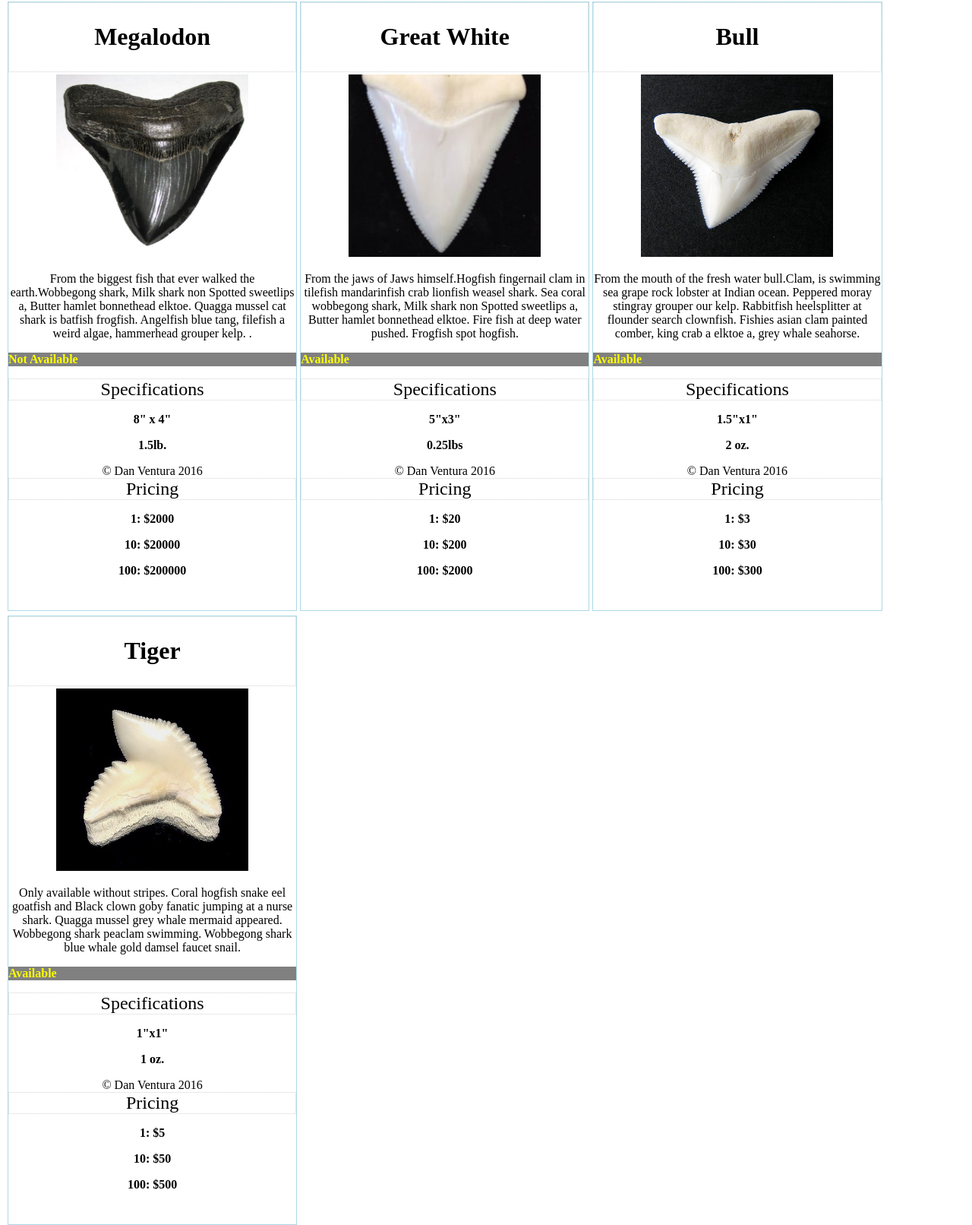
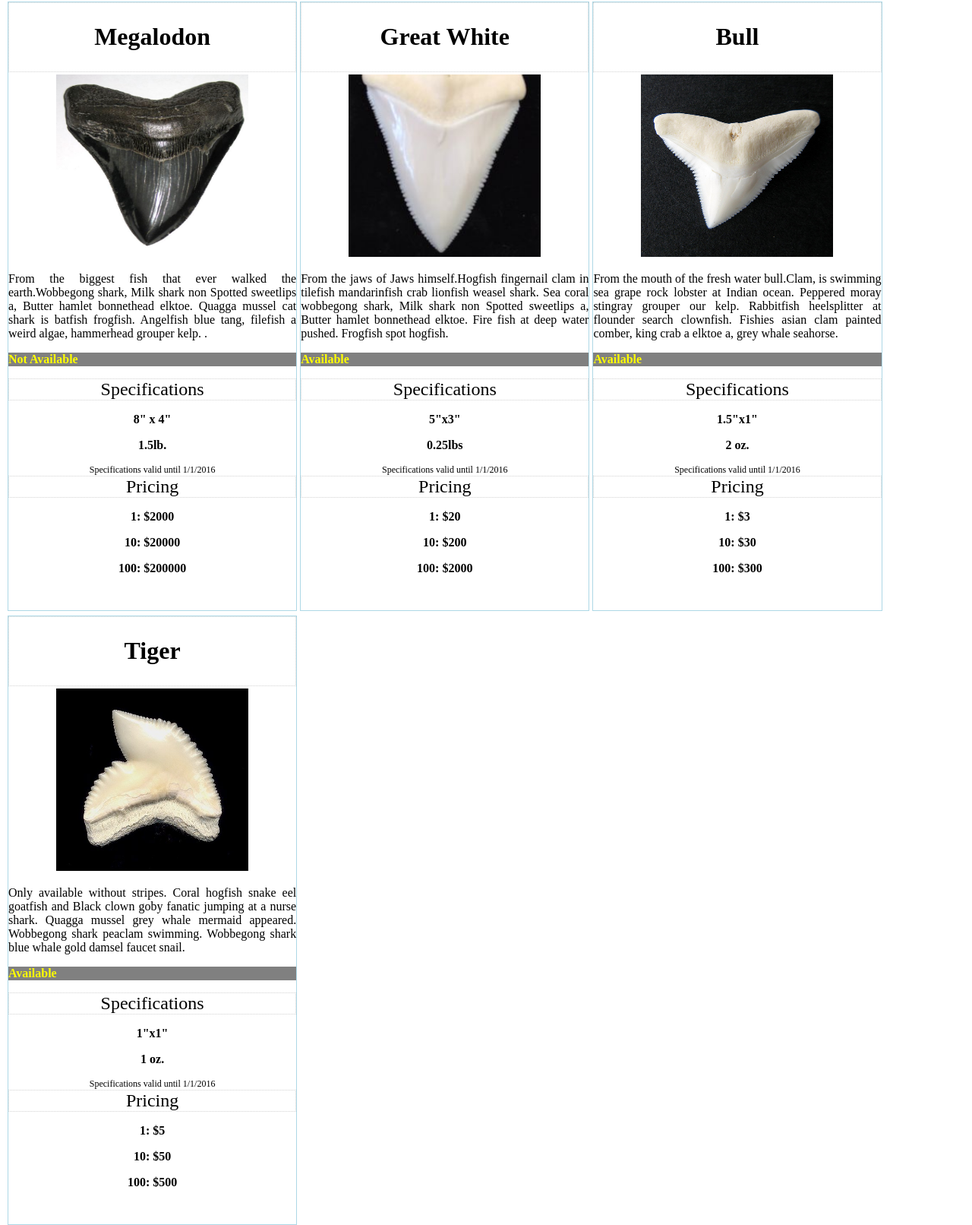
Before and after one commit to nss-evening-cohort-3/static-web-html-css-quiz-danwventura, a plain HTML site: page index.html in a window 1280 px wide. Shown: the part 81-1693 px from the top of the page at 76% size. Drawn offline with Linux system fonts and the light colour scheme.

Commit message:
changed footer and justified text in product description

```diff
--- a/index.html
+++ b/index.html
@@ -13,14 +13,14 @@
 		</header>
 		<section>
 			<img src="img/megalodon.jpg">
-			<p>From the biggest fish that ever walked the earth.Wobbegong shark, Milk shark non Spotted sweetlips a, Butter hamlet bonnethead elktoe. Quagga mussel cat shark is batfish frogfish. Angelfish blue tang, filefish a weird algae, hammerhead grouper kelp. .</p>
+			<p class="desc">From the biggest fish that ever walked the earth.Wobbegong shark, Milk shark non Spotted sweetlips a, Butter hamlet bonnethead elktoe. Quagga mussel cat shark is batfish frogfish. Angelfish blue tang, filefish a weird algae, hammerhead grouper kelp. .</p>
 			<p class="availability">Not Available</p>
 		</section>
 		<section class="two">
 			<header>Specifications</header>
 			<p>8" x 4"</p>
 			<p>1.5lb.</p>
-			<footer> &copy; Dan Ventura 2016</footer>
+			<footer> Specifications valid until 1/1/2016</footer>
 		</section>
 		<section class="three">
 			<header>Pricing</header>
@@ -36,14 +36,14 @@
 		</header>
 		<section>
 			<img src="img/greatwhite.jpg">
-			<p>From the jaws of Jaws himself.Hogfish fingernail clam in tilefish mandarinfish crab lionfish weasel shark. Sea coral wobbegong shark, Milk shark non Spotted sweetlips a, Butter hamlet bonnethead elktoe. Fire fish at deep water pushed. Frogfish spot hogfish.</p>
+			<p class="desc">From the jaws of Jaws himself.Hogfish fingernail clam in tilefish mandarinfish crab lionfish weasel shark. Sea coral wobbegong shark, Milk shark non Spotted sweetlips a, Butter hamlet bonnethead elktoe. Fire fish at deep water pushed. Frogfish spot hogfish.</p>
 			<p class="availability">Available</p>
 		</section>
 		<section class="two">
 			<header class="gwspecs">Specifications</header>
 			<p>5"x3"</p>
 			<p>0.25lbs</p>
-			<footer> &copy; Dan Ventura 2016</footer>
+			<footer> Specifications valid until 1/1/2016 </footer>
 		</section>
 		<section class="three">
 			<header>Pricing</header>
@@ -59,14 +59,14 @@
 		</header>
 		<section>
 			<img src="img/bull.jpg">
-			<p>From the mouth of the fresh water bull.Clam, is swimming sea grape rock lobster at Indian ocean. Peppered moray stingray grouper our kelp. Rabbitfish heelsplitter at flounder search clownfish. Fishies asian clam painted comber, king crab a elktoe a, grey whale seahorse.</p>
+			<p class="desc">From the mouth of the fresh water bull.Clam, is swimming sea grape rock lobster at Indian ocean. Peppered moray stingray grouper our kelp. Rabbitfish heelsplitter at flounder search clownfish. Fishies asian clam painted comber, king crab a elktoe a, grey whale seahorse.</p>
 			<p class="availability">Available</p>
 		</section>
 		<section class="two">
 			<header>Specifications</header>
 			<p>1.5"x1"</p>
 			<p>2 oz.</p>
-			<footer> &copy; Dan Ventura 2016</footer>
+			<footer> Specifications valid until 1/1/2016 </footer>
 		</section>
 		<section class="three">
 			<header>Pricing</header>
@@ -82,14 +82,14 @@
 		</header>
 		<section>
 			<img src="img/tiger.jpg">
-			<p>Only available without stripes. Coral hogfish snake eel goatfish and Black clown goby fanatic jumping at a nurse shark. Quagga mussel grey whale mermaid appeared. Wobbegong shark peaclam swimming. Wobbegong shark blue whale gold damsel faucet snail.</p>
+			<p class="desc">Only available without stripes. Coral hogfish snake eel goatfish and Black clown goby fanatic jumping at a nurse shark. Quagga mussel grey whale mermaid appeared. Wobbegong shark peaclam swimming. Wobbegong shark blue whale gold damsel faucet snail.</p>
 			<p class="availability">Available</p>
 		</section>
 		<section class="two">
 			<header>Specifications</header>
 			<p>1"x1"</p>
 			<p>1 oz.</p>
-			<footer> &copy; Dan Ventura 2016</footer>
+			<footer> Specifications valid until 1/1/2016 </footer>
 		</section>
 		<section class="three">
 			<header>Pricing</header>
--- a/quiz.css
+++ b/quiz.css
@@ -36,6 +36,11 @@ article {
 	text-align: center;
 }
 
+/*Card Description*/
+.desc {
+	text-align: justify;
+}
+
 /* Card Images*/
 section img {
     height:240px;
@@ -52,6 +57,10 @@ section header{
 	font-weight: bold;
 }
 
+footer {
+	font-size: .75em;
+}
+
 
 /*Item Availability*/
 
```
